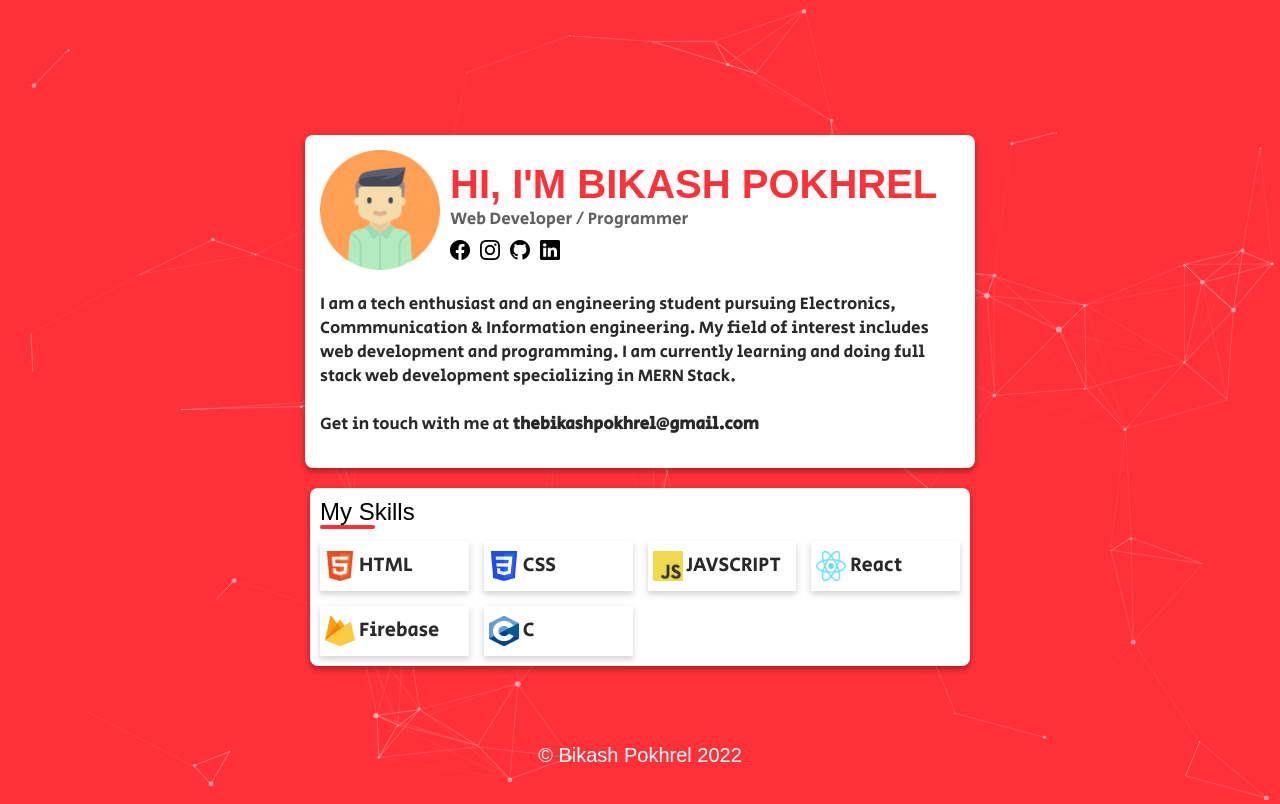
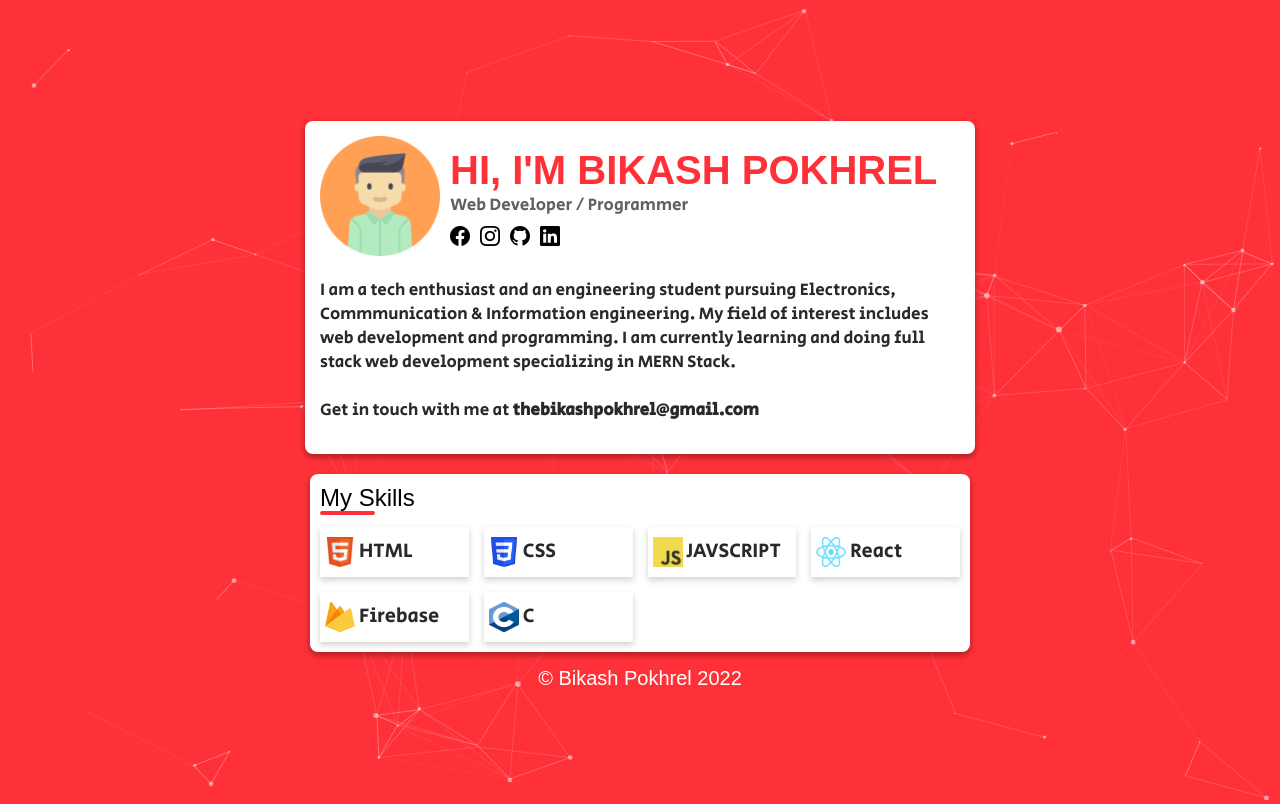
Before and after one commit to thebikashpokhrel/thebikashpokhrel.github.io, a plain HTML site: page index.html in a window 1280 px wide. Drawn offline with nearby package versions, Linux system fonts and the light colour scheme; a web font is replaced by a local one.

Commit message:
Update index.css

```diff
--- a/index.css
+++ b/index.css
@@ -149,9 +149,7 @@ html,body{
 .copyright{
     font-family: arial;
     font-size: 20px;
-    position: absolute;
-    z-index:3;
-    top:93%;
+   margin-top:5px;
     color:white;
 }
 @media (max-width:968px){
```
